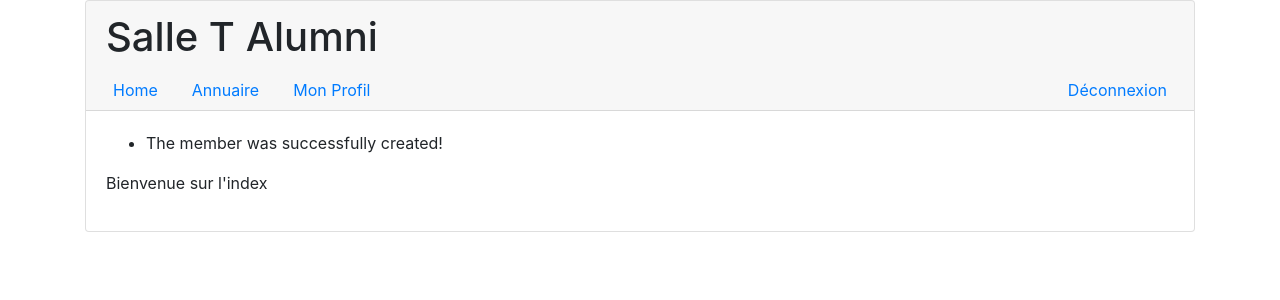
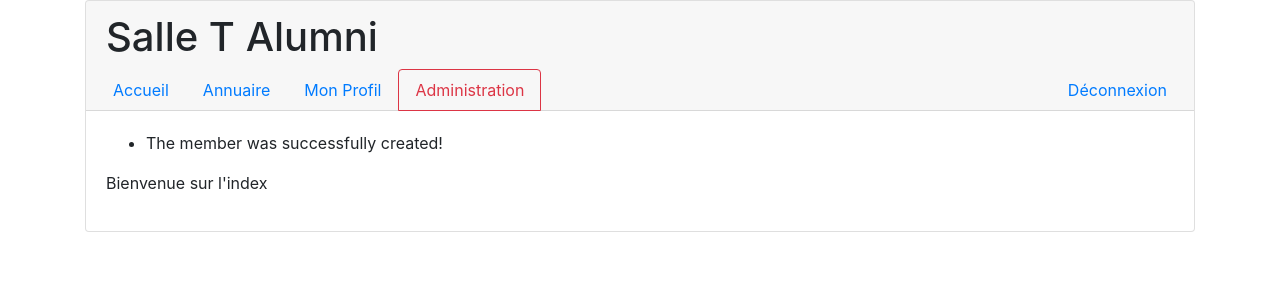
Before and after one commit to grapin3/django-annuaire-alumni, a Django app: page /create_member in a window 1280 px wide. Shown: the top 300 px of the page. Run offline with Django 3.2, Linux system fonts and the light colour scheme; a user stored in the database is signed in; tables that the repository leaves empty hold one stand-in row (values such as "Sample post"); parts of the project's set-up code (start-up, migrations or seed data) failed here and were passed over; some libraries are stand-ins or nearby versions.

Commit message:
Add a link to Administration for staff member

```diff
--- a/annuaire_alumni/settings/base.py
+++ b/annuaire_alumni/settings/base.py
@@ -132,6 +132,6 @@ INTERNAL_IPS = []
 
 # Mess
 LOGIN_REDIRECT_URL = 'profile'
-LOGOUT_REDIRECT_URL = 'index'
+LOGOUT_REDIRECT_URL = 'home'
 
 MEDIA_ROOT = os.path.join(BASE_DIR, 'media/')
--- a/apps/annuaire/urls.py
+++ b/apps/annuaire/urls.py
@@ -6,7 +6,7 @@ from django.conf.urls.static import static
 from . import views
 
 urlpatterns = [
-        path('', views.index, name='index'),
+        path('', views.index, name='home'),
 
         #Gestion des profiles utilisateurs
         path('accounts/myprofile', views.display_profile, name='profile'),
--- a/templates/base.html
+++ b/templates/base.html
@@ -32,7 +32,7 @@
               <li class="nav-item">
                 <a class="nav-link
                 {% if request.path == '/' %} active {% endif %}"
-                   href="{% url 'index' %}">Home
+                   href="{% url 'home' %}">Accueil
                    <span class="sr-only"> (current)</span>
                 </a>
               </li>
@@ -47,8 +47,16 @@
                    href="{% url 'profile' %}">Mon Profil</a>
               </li>
               {% if request.user.is_authenticated %}
+              {% if request.user.is_staff %}
+              <li class="nav-item">
+                <a class="nav-link border-danger text-danger"  href="{% url 'admin:index' %}">Administration</a>
+              </li>
+                {% endif %}
+
               <li class="nav-item ml-auto">
                 <a class = "nav-link" href="{% url 'logout' %}">Déconnexion</a>
+
+              </li>
               {% else %}
               <li class="nav-item ml-auto">
                 <a class="nav-link" href="{% url 'login' %}">Connexion</a>
```
